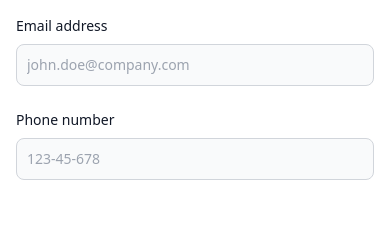
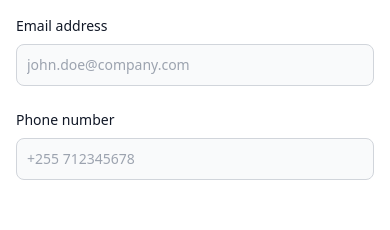
Before and after one commit to RagoDevs/RagoDevs, a React (Create React App) app: page /contact in a window 390 px wide. Shown: the part 900-1130 px from the top of the page. Built offline with nearby package versions, Linux system fonts and the light colour scheme.

Commit message:
user real number as phone number place holder

```diff
--- a/src/Pages/Contact.jsx
+++ b/src/Pages/Contact.jsx
@@ -112,7 +112,7 @@ const Contact = () => {
                                 number</label>
                             <input type="tel" id="phone"
                                 class="bg-gray-50 border border-gray-300 text-gray-900 text-sm rounded-lg focus:ring-blue-500 focus:border-blue-500 block w-full p-2.5 "
-                                placeholder="123-45-678" pattern="[0-9]{3}-[0-9]{2}-[0-9]{3}" required />
+                                placeholder="+255 712345678" pattern="[0-9]{3}-[0-9]{2}-[0-9]{3}" required />
                         </div>
 
                         <div class="col-span-2">
```
